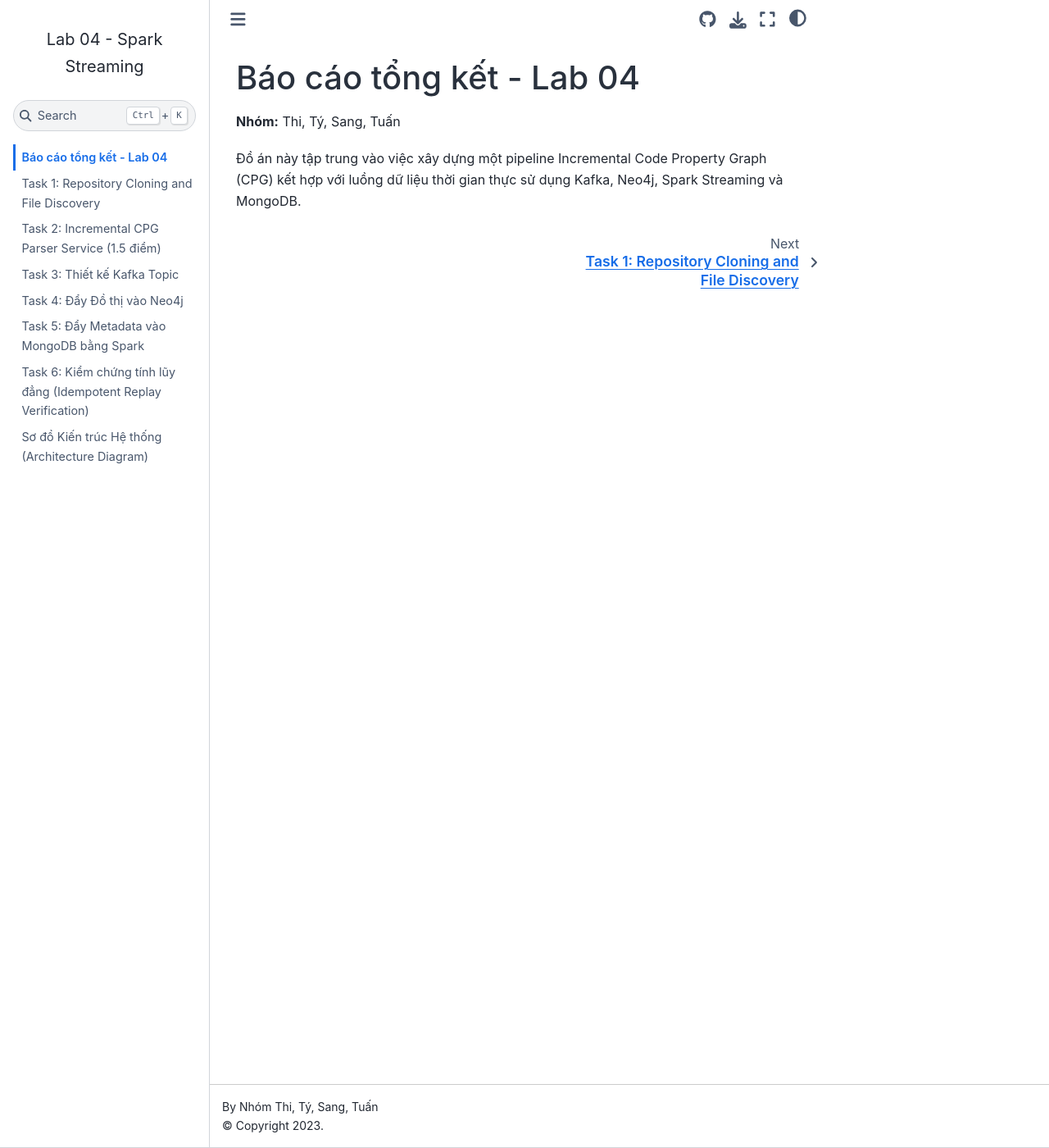
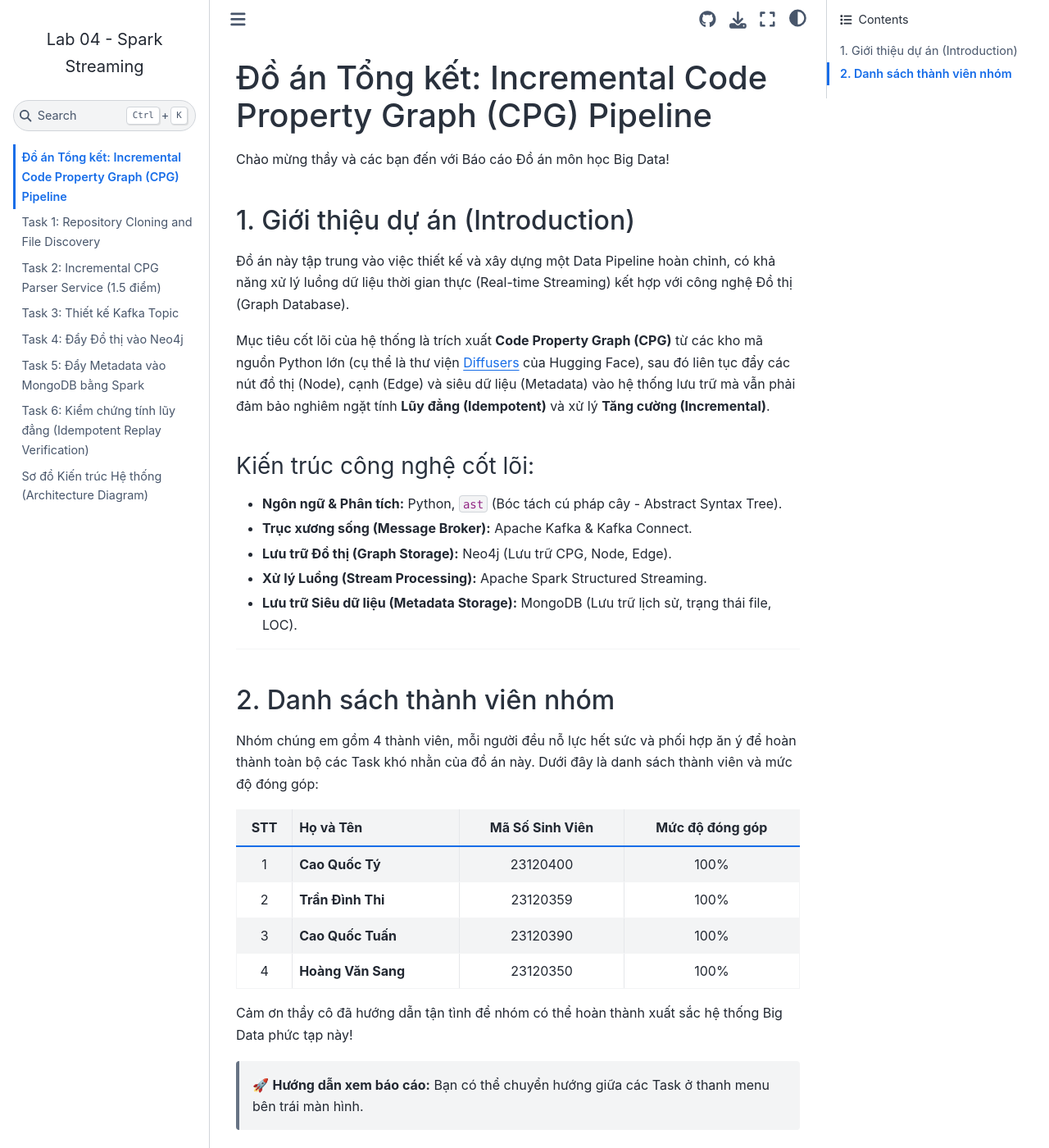
Before and after one commit to crazizorba/spark-streaming-diffusers, a Jupyter Book: the page built from docs/jupyter_book/intro.md, in a window 1280 px wide and 1400 px high. Shown: the whole window at 82% size. Built offline with Jupyter Book 1.0.4 settings and Sphinx 7.4.7 and the Sphinx Book theme 1.1.4, drawn with Linux system fonts in a browser that asks for light colours.

Commit message:
docs: Cập nhật Lời mở đầu (intro.md) và danh sách đóng góp 100% của các thành viên nhóm

```diff
--- a/docs/jupyter_book/intro.md
+++ b/docs/jupyter_book/intro.md
@@ -1,4 +1,33 @@
-# Báo cáo tổng kết - Lab 04
-**Nhóm:** Thi, Tý, Sang, Tuấn
+# Đồ án Tổng kết: Incremental Code Property Graph (CPG) Pipeline
 
-Đồ án này tập trung vào việc xây dựng một pipeline Incremental Code Property Graph (CPG) kết hợp với luồng dữ liệu thời gian thực sử dụng Kafka, Neo4j, Spark Streaming và MongoDB.
+Chào mừng thầy và các bạn đến với Báo cáo Đồ án môn học Big Data!
+
+## 1. Giới thiệu dự án (Introduction)
+
+Đồ án này tập trung vào việc thiết kế và xây dựng một Data Pipeline hoàn chỉnh, có khả năng xử lý luồng dữ liệu thời gian thực (Real-time Streaming) kết hợp với công nghệ Đồ thị (Graph Database).
+
+Mục tiêu cốt lõi của hệ thống là trích xuất **Code Property Graph (CPG)** từ các kho mã nguồn Python lớn (cụ thể là thư viện [Diffusers](https://github.com/huggingface/diffusers) của Hugging Face), sau đó liên tục đẩy các nút đồ thị (Node), cạnh (Edge) và siêu dữ liệu (Metadata) vào hệ thống lưu trữ mà vẫn phải đảm bảo nghiêm ngặt tính **Lũy đẳng (Idempotent)** và xử lý **Tăng cường (Incremental)**.
+
+### Kiến trúc công nghệ cốt lõi:
+- **Ngôn ngữ & Phân tích:** Python, `ast` (Bóc tách cú pháp cây - Abstract Syntax Tree).
+- **Trục xương sống (Message Broker):** Apache Kafka & Kafka Connect.
+- **Lưu trữ Đồ thị (Graph Storage):** Neo4j (Lưu trữ CPG, Node, Edge).
+- **Xử lý Luồng (Stream Processing):** Apache Spark Structured Streaming.
+- **Lưu trữ Siêu dữ liệu (Metadata Storage):** MongoDB (Lưu trữ lịch sử, trạng thái file, LOC).
+
+---
+
+## 2. Danh sách thành viên nhóm
+
+Nhóm chúng em gồm 4 thành viên, mỗi người đều nỗ lực hết sức và phối hợp ăn ý để hoàn thành toàn bộ các Task khó nhằn của đồ án này. Dưới đây là danh sách thành viên và mức độ đóng góp:
+
+| STT | Họ và Tên | Mã Số Sinh Viên | Mức độ đóng góp |
+|:---:|:---|:---:|:---:|
+| 1 | **Cao Quốc Tý** | 23120400 | 100% |
+| 2 | **Trần Đình Thi** | 23120359 | 100% |
+| 3 | **Cao Quốc Tuấn** | 23120390 | 100% |
+| 4 | **Hoàng Văn Sang** | 23120350 | 100% |
+
+Cảm ơn thầy cô đã hướng dẫn tận tình để nhóm có thể hoàn thành xuất sắc hệ thống Big Data phức tạp này!
+
+> 🚀 **Hướng dẫn xem báo cáo:** Bạn có thể chuyển hướng giữa các Task ở thanh menu bên trái màn hình.
```
Also changed, not shown: docs/jupyter_book/log_Sang.md (deleted, +0 -87 lines), docs/jupyter_book/log_Thi.md (deleted, +0 -39 lines).
